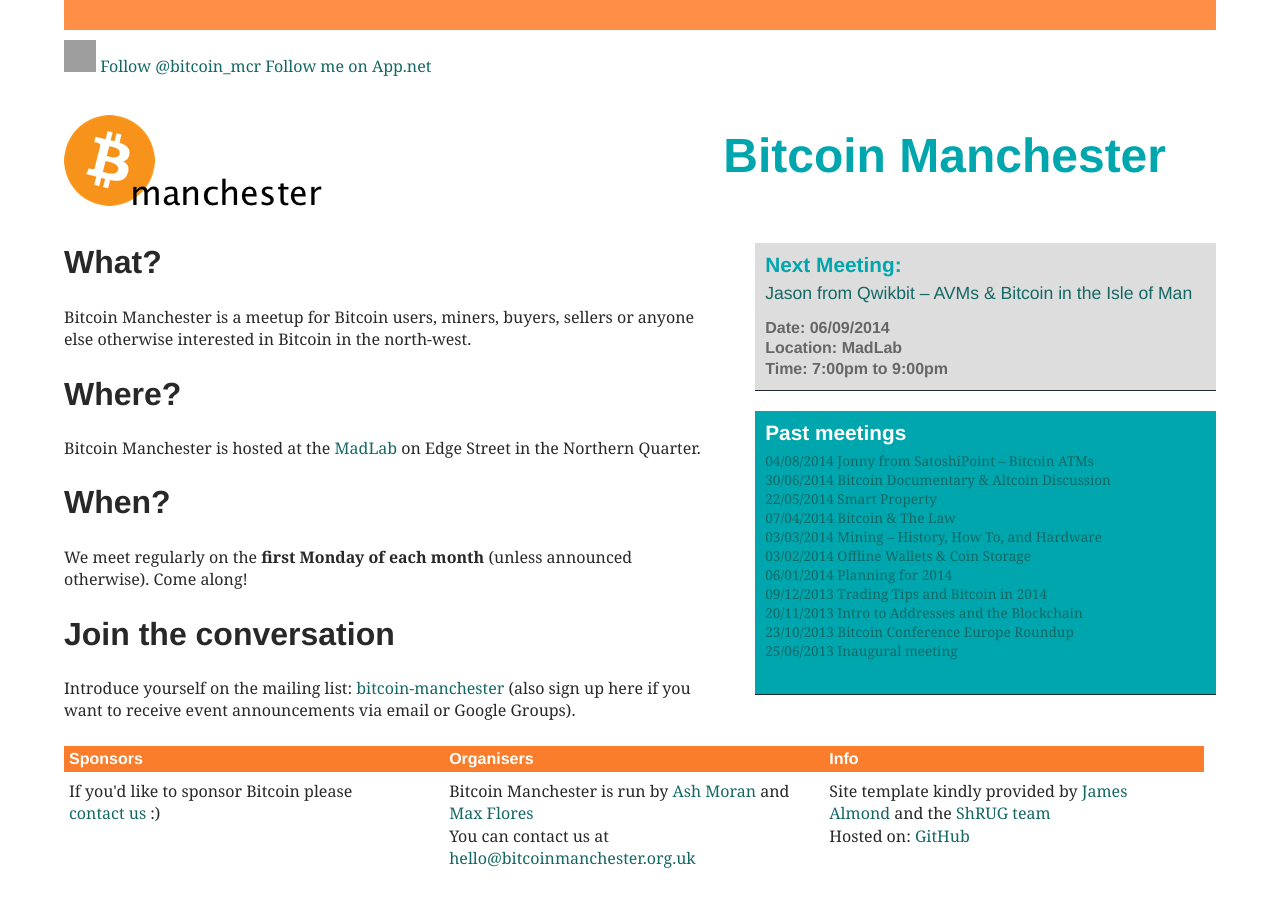
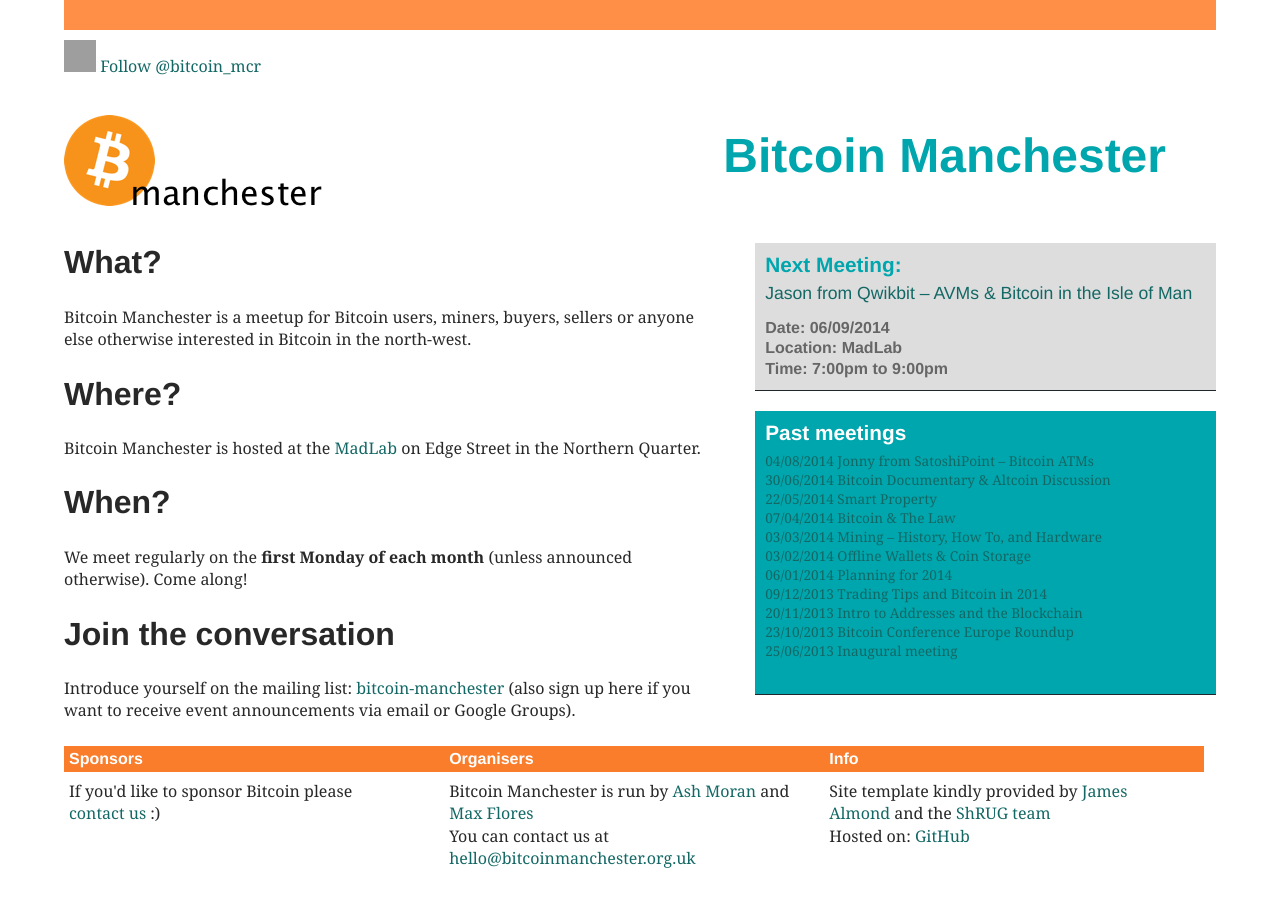
Before and after one commit to bitcoinmanchester/bitcoinmanchester_site_v1, a Jekyll site: the page built from index.html, in a window 1280 px wide. Built offline with Jekyll 4.4.1, drawn with Linux system fonts in a browser that asks for light colours; nearby versions of some CDN libraries; comment, search, counter and statistics services are not loaded; grey boxes are pictures that could not be loaded.

Commit message:
Remove App.net link

```diff
--- a/_layouts/default.html
+++ b/_layouts/default.html
@@ -68,9 +68,6 @@ URL: http://stuffandnonsense.co.uk/projects/320andup
 <!-- Twitter -->
 <a href="https://twitter.com/bitcoin_mcr" class="twitter-follow-button" data-show-count="false" data-dnt="true">Follow @bitcoin_mcr</a>
 <script>!function(d,s,id){var js,fjs=d.getElementsByTagName(s)[0],p=/^http:/.test(d.location)?'http':'https';if(!d.getElementById(id)){js=d.createElement(s);js.id=id;js.src=p+'://platform.twitter.com/widgets.js';fjs.parentNode.insertBefore(js,fjs);}}(document, 'script', 'twitter-wjs');</script>
-
-<!-- App.net -->
-<a href='https://alpha.app.net/bitcoin_mcr' class='adn-button' target='_blank' data-type='follow' data-width='277' data-height='27' data-user-id='@bitcoin_mcr' data-show-username='1' rel='me'>Follow me on App.net</a><script>(function(d,s,id){var js,fjs=d.getElementsByTagName(s)[0];if(!d.getElementById(id)){js=d.createElement(s);js.id=id;js.src='//d2zh9g63fcvyrq.cloudfront.net/adn.js';fjs.parentNode.insertBefore(js,fjs);}}(document, 'script', 'adn-button-js'));</script>
 
 <header role="banner" class="clearfix">
 <a href="/" title="Bitcoin Manchester"><h1>Bitcoin Manchester</h1></a>
```
